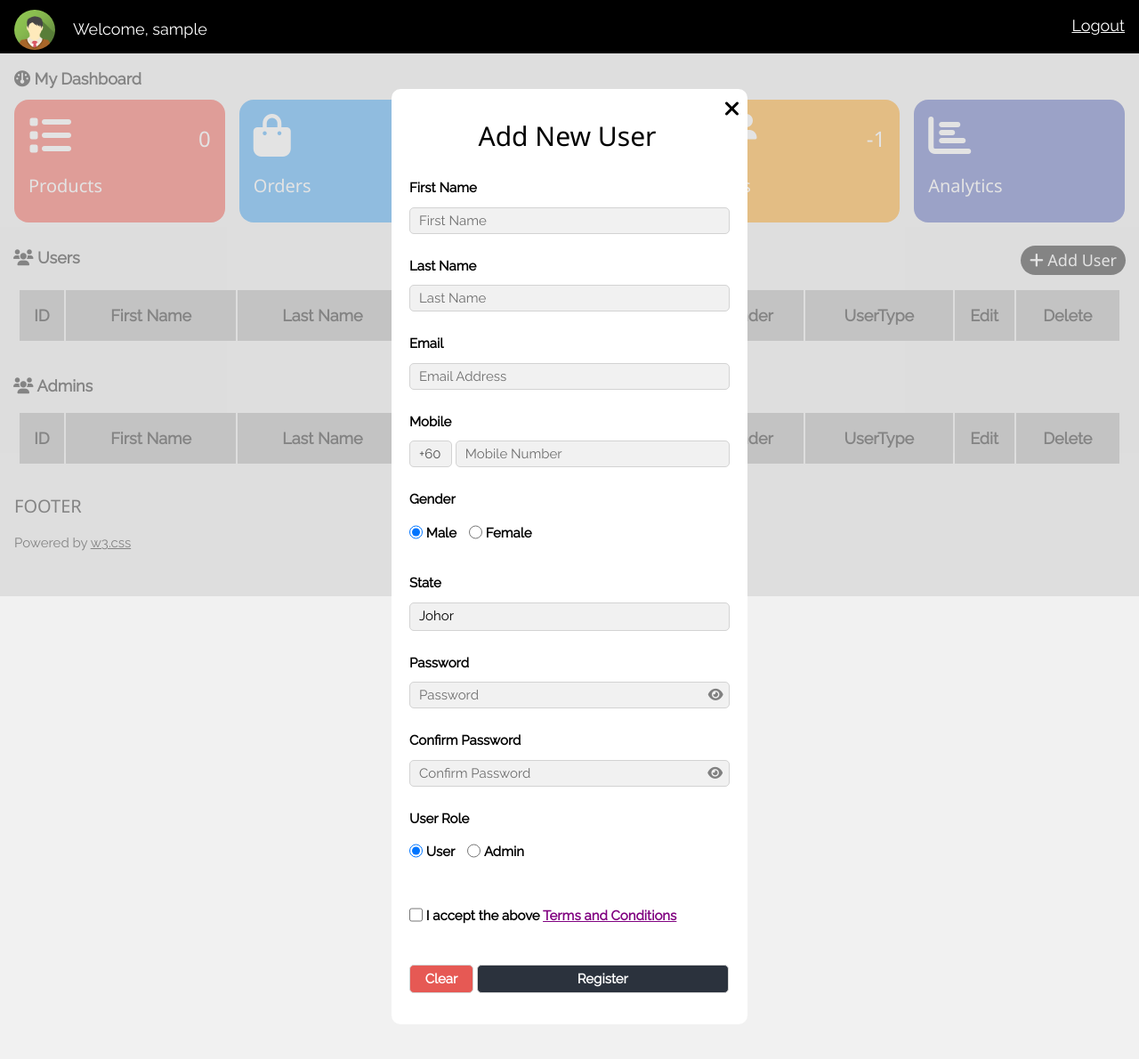
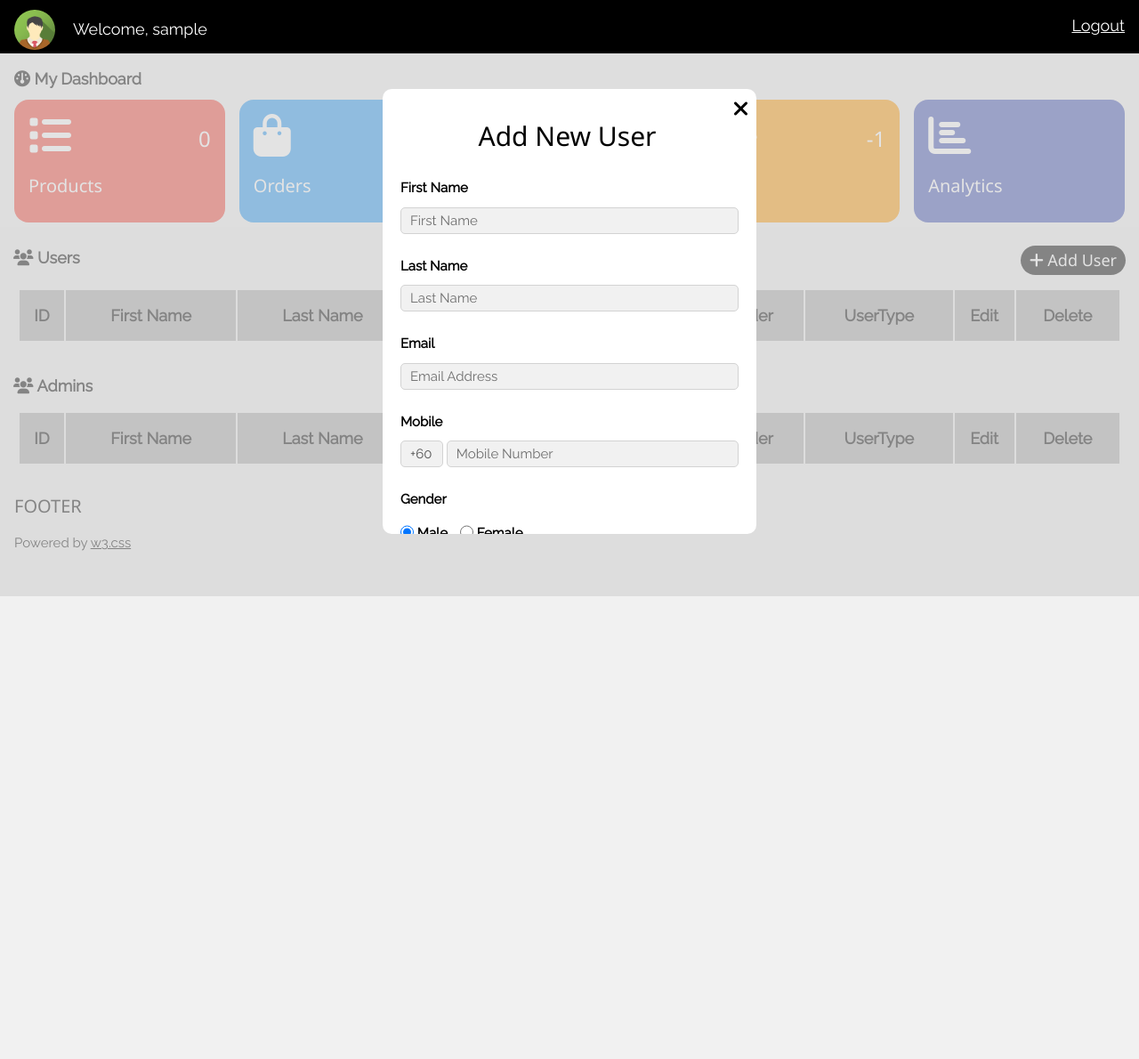
Before and after one commit to wenjuinchuah/project, a PHP site: page /admin/user.php in a window 1280 px wide, after a click on "Add User". Shown: the top 1190 px of the page at 89% size. Run offline with PHP 8.4, Linux system fonts and the light colour scheme; the visitor is signed in with stand-in values (Sample User, id 1); data that the repository does not hold is empty.

Commit message:
Bug fixed
Co-authored-by: JAMES PO KIN HOCK <75107@siswa.unimas.my>
Co-authored-by: maxchia18 <maxchia18@users.noreply.github.com>
Co-authored-by: JEREMI KEK TENG FONG <75162@siswa.unimas.my>

```diff
--- a/admin/adminHeader.php
+++ b/admin/adminHeader.php
@@ -45,7 +45,7 @@
     $productCount = mysqli_num_rows($productList);
     $_SESSION['productCount'] = $productCount;
 
-    if (isset($_POST['submit'])) {
+    if (isset($_POST['addProduct'])) {
         $product = mysqli_fetch_assoc($productList);
 
         $productName = $_POST['productName'];
--- a/admin/src/dashboardStyle.css
+++ b/admin/src/dashboardStyle.css
@@ -115,6 +115,7 @@ table tr:nth-child(even) {
 }
 
 .userView-container {
+    height:100px;
     justify-content: center;
     align-content: center;
 }
@@ -126,6 +127,21 @@ table tr:nth-child(even) {
     padding: 10px;
     background-color: #fff;
     border-radius: 10px;
+}
+
+#addUser, #editUser {
+    width: 420px;
+    overflow:scroll;
+    overflow-x:hidden;
+    height:500px;
+}
+
+#addUser #mobile, #editUser #editmobile {
+    width: calc(100% - 50px - 2px) !important;
+}
+
+#addUser select, #editUser select {
+    background-position: 97% center !important;
 }
 
 /* Title */
@@ -227,20 +243,20 @@ table tr:nth-child(even) {
 }
 
 .regform #i-password1, .regform #i-password1-edit {
-    left: 265px;
+    left: calc(100% - 100px);
 }
 
 .regform #i-password1-slash, .regform #i-password1-slash-edit {
-    left: 243.5px;
+    left: calc(100% - 122px);
 }
 
 .regform #i-password2, .regform #i-password2-edit {
-    left: 206px;
+    left: calc(100% - 158px);
     top: 37px;
 }
 
 .regform #i-password2-slash, .regform #i-password2-slash-edit {
-    left: 184.5px;
+    left: calc(100% - 179.5px);
     top: 37px;
 }
 
--- a/admin/user.php
+++ b/admin/user.php
@@ -49,7 +49,7 @@
                                 <td>$user[UserType]</td>
                                 <td><button type='button' class='openEdit' name='openEdit' onclick=\"editUser('$user[UserID]', '$user[FirstName]', '$user[LastName]', '$user[Email]', '$mobile', '$user[State]', '$user[Gender]', '$user[UserType]')\">
                                 <i class='fas fa-edit'></i></button></td>
-                                <td><button type='button' class='openDelete' name='openDelete' onclick='deleteUser()'>
+                                <td><button type='button' class='openDelete' name='openDelete' onclick='showModal(\"deleteUserView\")'>
                                 <i class='fa-solid fa-trash-can'></i></button></td>
                             </tr>";
                         ?>
@@ -117,8 +117,8 @@
     <!--Add User View-->
     <div id="addUserView">
         <div class="userView-container">
-            <form class="regform" id="regform" action="../validation/formValidation.php" method="POST" enctype="multipart/form-data" onsubmit="return formValidation()">
-            <i class="fa fa-times w3-right w3-xlarge" onclick="turnOffUserView()"></i>
+            <form class="regform" id="addUser" action="../validation/formValidation.php" method="POST" enctype="multipart/form-data" onsubmit="return formValidation()">
+            <i class="fa fa-times w3-right w3-xlarge" onclick="closeModal('addUserView')"></i>
                 <h2>Add New User</h2>
                 <div>
                     <label>First Name</label>
@@ -217,8 +217,8 @@
     <!--Edit User View-->
     <div id="editUserView">
         <div class="userView-container">
-            <form class="regform" id="editform" action="editUser.php" method="POST" enctype="multipart/form-data">
-                <i class="fa fa-times w3-right w3-xlarge" onclick="turnOffUserEditView()"></i>
+            <form class="regform" id="editUser" action="editUser.php" method="POST" enctype="multipart/form-data">
+                <i class="fa fa-times w3-right w3-xlarge" onclick="closeModal('editUserView')"></i>
                 <h2>Edit User Profile</h2>
                 <div style='display: none'>
                     <label>UserID</label>
@@ -298,7 +298,7 @@
     <div id="deleteUserView">
         <div class="userView-container">
             <form class="regform" action="" method="POST">
-                <i class="fa fa-times w3-right w3-xlarge" onclick="turnOffUserDelete()"></i>
+                <i class="fa fa-times w3-right w3-xlarge" onclick="closeModal('deleteUserView')"></i>
                 <input type="hidden" id="deleteID" name="deleteID"></input>
                 <h2>Delete User</h2>
                 <div style="text-align: center">
@@ -329,8 +329,6 @@
                 var data = $tr.children("td").map(function () {
                     return $(this).text();
                 }).get();
-                //write data to console
-                console.log(data);
 
                 //set the id to delete
                 $('#deleteID').val(data[0]);
--- a/registration.php
+++ b/registration.php
@@ -343,7 +343,7 @@
                     </div>
                     <div class="button">
                         <input type="reset" id="reset" value="Clear"></input>
-                        <input type="submit" id="submit" name="submit" value="Register" onclick="return  confirm('Do you want to register?')"></input>
+                        <input type="submit" id="submit" name="register" value="Register" onclick="return  confirm('Do you want to register?')"></input>
                     </div>
                 </form>
             </div>
@@ -371,7 +371,7 @@
             <div class="subscribe">
                 <h3 class="pacifico_normal">Subscribe</h3>
                 <form>
-                    <input type="email" id="email" name="email" placeholder="Enter your Email ">
+                    <input type="email" id="semail" name="semail" placeholder="Enter your Email ">
                     <button type="submit">Subscribe</button>
                 </form>
             </div>
--- a/user/viewCart.php
+++ b/user/viewCart.php
@@ -18,12 +18,12 @@
         if ($userType == 'user' && isset($anonymousID)) {
             $conn = mysqli_connect($servername, $dbUsername, $dbPassword, 'gardenia_shoppingcart');
             $sql = "SELECT * FROM anonymous_$anonymousID";
-            if ($result = mysqli_query($conn, $sql)) {
+            if ($result = mysqli_query($conn, $sql)) { //if there is anything in the anonymous's cart
                 while ($cartList = mysqli_fetch_assoc($result)) {
                     $sql = "SELECT * FROM user_$userID WHERE ProductID = '$cartList[ProductID]'";
                     $findResult = mysqli_query($conn, $sql);
                     $count = mysqli_num_rows($findResult);
-                    if ($count != 0) {
+                    if ($count != 0) { //if there is matching product (add the quantity)
                         while ($userCart = mysqli_fetch_assoc($findResult)) {
                             if ($cartList['ProductID'] == $userCart['ProductID']) {
                                 $userCart['Quantity'] += $cartList['Quantity'];
```
Also changed, not shown: admin/addProduct.php (+0 -8 lines), admin/dashboard.php (+10 -11 lines), admin/dashboardScript.js (+6 -40 lines), validation/formValidation.php (+13 -10 lines), productPic/0004BF48-56F7-1FC3-BD0980C328EC0000.jpg (added), productPic/Untitled.png (added), productPic/hhBLdkI35NE8QIqHxDtF.png (added), productPic/pandan.png (deleted), productPic/quickbiteDChocoMuffin.png (added), productPic/toast'empandan.png (deleted), userpic/33.jpg (added), userpic/35.png (added).
